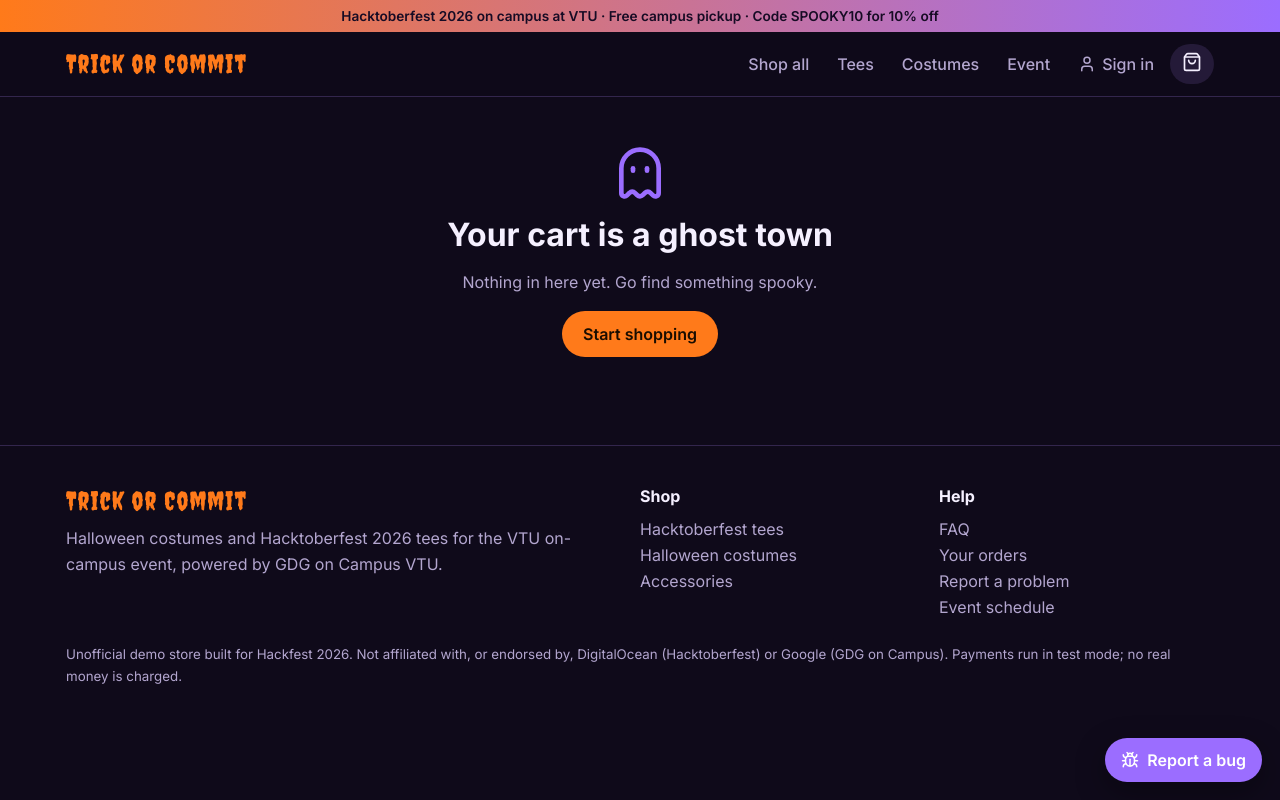
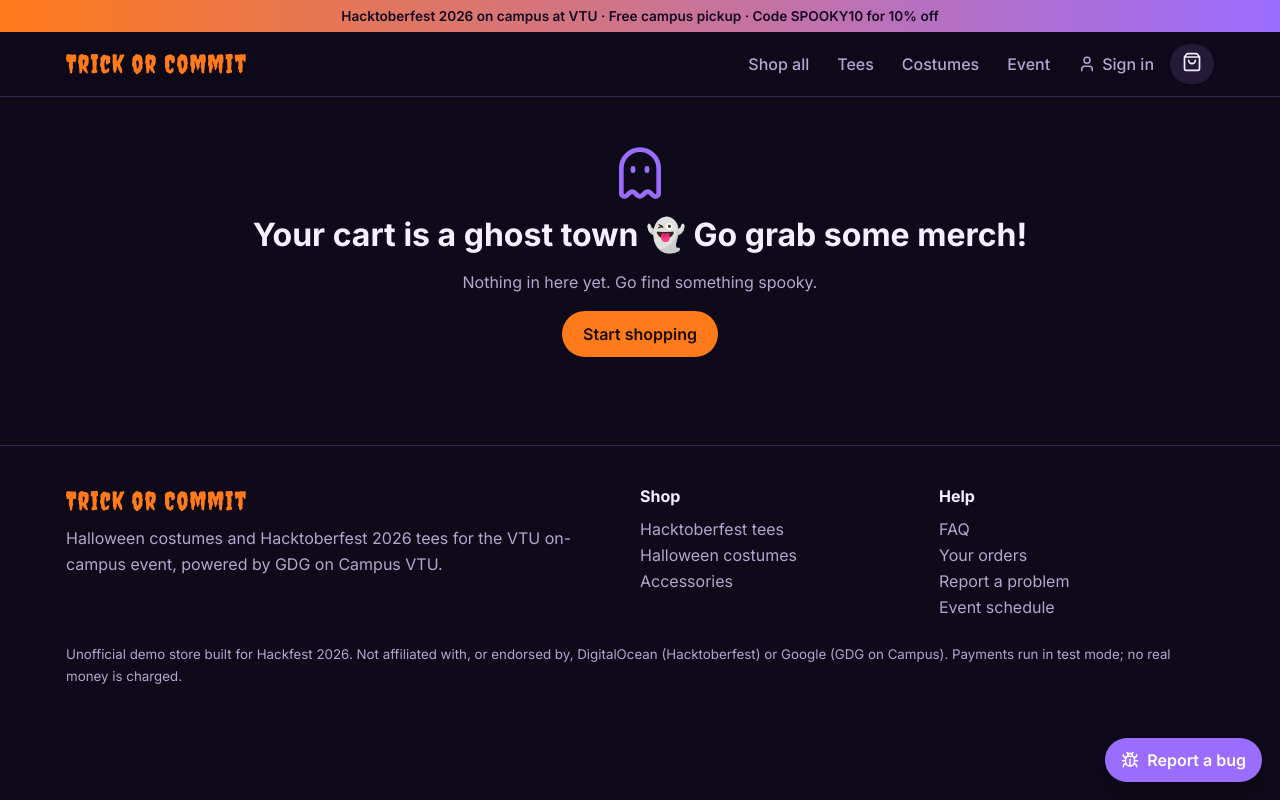
Before and after one commit to Cartlal/Vtu-Hacktoberfest2026, a React (Vite) app in the folder frontend/: page /cart in a window 1280 px wide. Built offline with nearby package versions, Linux system fonts and the light colour scheme.

Commit message:
fix(AF-9): Update empty cart message text on /Cart page.
AutoFix ticket AF-9: typo error
VictoryPath bug: LD-1004
Change: Changed the empty-cart heading in frontend/src/pages/Cart.jsx to "Your cart is a ghost town 👻 Go grab some merch!".
Triage: LOW (Gemma) | Agent: Claude Code

```diff
--- a/frontend/src/pages/Cart.jsx
+++ b/frontend/src/pages/Cart.jsx
@@ -67,7 +67,7 @@ export default function Cart() {
     return (
       <div className="container page empty">
         <Ghost size={56} aria-hidden="true" />
-        <h1>Your cart is a ghost town</h1>
+        <h1>Your cart is a ghost town 👻 Go grab some merch!</h1>
         <p>Nothing in here yet. Go find something spooky.</p>
         <Link to="/shop" className="btn">Start shopping</Link>
       </div>
```
